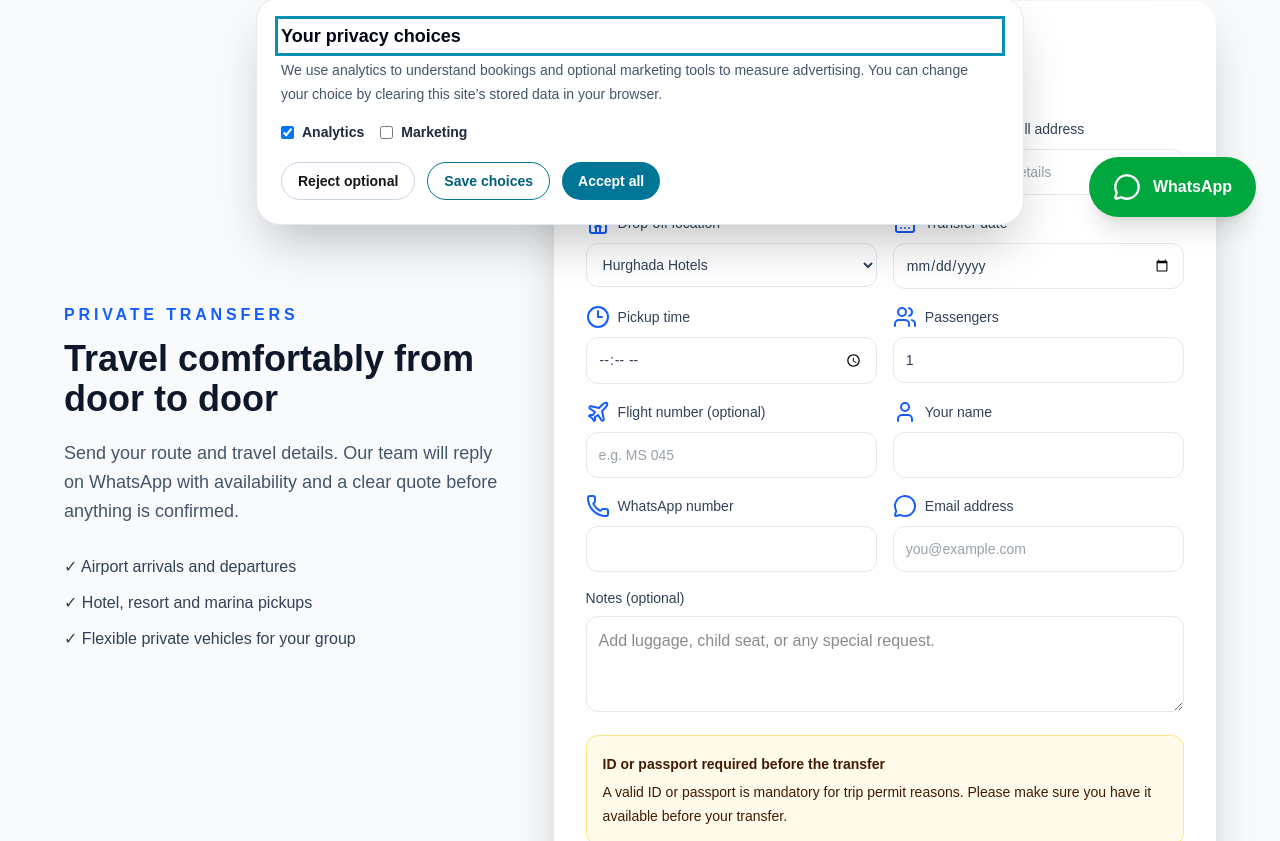
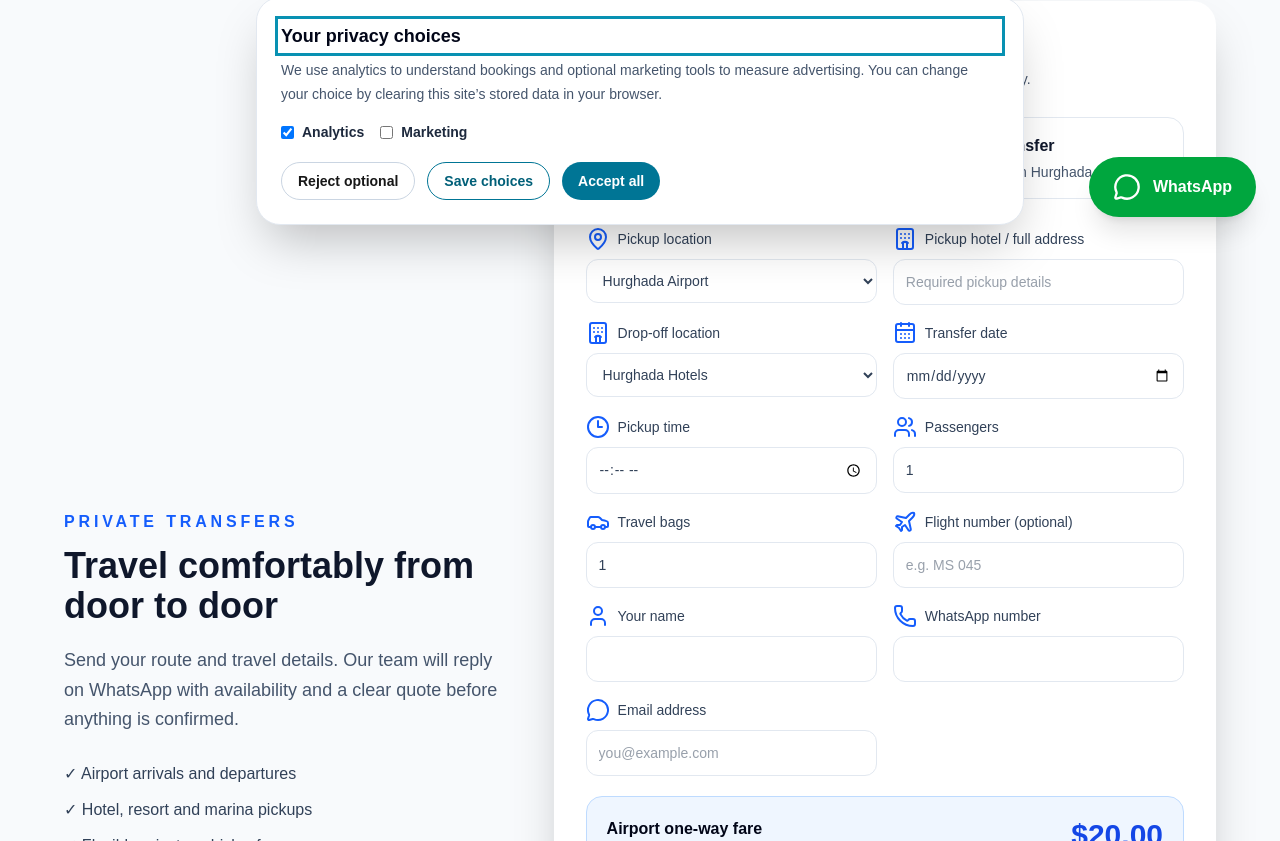
Before and after one commit to karimsalah85-cpu/inhurghada-site, a Next.js app: page /transfers in a window 1280 px wide. Shown: the part 559-1400 px from the top of the page. Built offline with nearby package versions, Linux system fonts and the light colour scheme; no server answers.

Commit message:
Add fixed transfer fares and vehicle rules

```diff
--- a/components/booking/TransferBookingForm.tsx
+++ b/components/booking/TransferBookingForm.tsx
@@ -1,35 +1,83 @@
 "use client";
 
-import { type FormEvent, type ReactNode, useState } from "react";
+import { type FormEvent, type ReactNode, useMemo, useState } from "react";
 import { CalendarDays, Car, Clock3, Hotel, MapPin, MessageCircle, Phone, Plane, User, Users } from "lucide-react";
 import { trackEvent } from "@/lib/analytics";
 
-const areas = ["Hurghada Airport", "Hurghada Hotels", "Makadi Bay", "Sahl Hasheesh", "El Gouna", "Soma Bay", "Other location"];
+const areas = ["Hurghada Airport", "Hurghada Hotels", "Senzo Mall", "Makadi Bay", "Sahl Hasheesh", "El Gouna", "Soma Bay"];
+const resortZones = new Set(["Makadi Bay", "Sahl Hasheesh", "El Gouna", "Soma Bay"]);
+type TransferService = "airport" | "senzo";
 
-export default function TransferBookingForm() {
+export default function TransferBookingForm({ initialService = "airport" }: { initialService?: TransferService }) {
+  const [service, setService] = useState<TransferService>(initialService);
   const [name, setName] = useState("");
   const [phone, setPhone] = useState("");
   const [email, setEmail] = useState("");
-  const [pickup, setPickup] = useState("Hurghada Airport");
+  const [pickup, setPickup] = useState(initialService === "airport" ? "Hurghada Airport" : "Hurghada Hotels");
   const [pickupDetails, setPickupDetails] = useState("");
-  const [dropoff, setDropoff] = useState("Hurghada Hotels");
+  const [dropoff, setDropoff] = useState(initialService === "airport" ? "Hurghada Hotels" : "Senzo Mall");
   const [date, setDate] = useState("");
   const [time, setTime] = useState("");
   const [passengers, setPassengers] = useState("1");
+  const [travelBags, setTravelBags] = useState(initialService === "airport" ? "1" : "0");
   const [flight, setFlight] = useState("");
   const [notes, setNotes] = useState("");
   const [submitting, setSubmitting] = useState(false);
   const [website, setWebsite] = useState("");
+  const passengerCount = Math.max(1, Number.parseInt(passengers, 10) || 1);
+  const bagCount = Math.max(0, Number.parseInt(travelBags, 10) || 0);
+  const baseFare = service === "airport" ? 20 : 10;
+  const resortSupplement = resortZones.has(pickup) || resortZones.has(dropoff) ? 7 : 0;
+  const total = baseFare + resortSupplement;
+  const vehicle = service === "airport" ? (passengerCount <= 2 ? "Small car" : "Larger vehicle") : "Private car";
+  const serviceAreas = service === "airport" ? areas.filter((area) => area !== "Senzo Mall") : areas.filter((area) => area !== "Hurghada Airport");
+  const routeIsValid = useMemo(() => {
+    if (pickup === dropoff) return false;
+    return service === "airport"
+      ? pickup === "Hurghada Airport" || dropoff === "Hurghada Airport"
+      : pickup === "Senzo Mall" || dropoff === "Senzo Mall";
+  }, [dropoff, pickup, service]);
+
+  function changeService(nextService: TransferService) {
+    setService(nextService);
+    if (nextService === "airport") {
+      setPickup("Hurghada Airport");
+      setDropoff("Hurghada Hotels");
+      setTravelBags("1");
+    } else {
+      setPickup("Hurghada Hotels");
+      setDropoff("Senzo Mall");
+      setPassengers((value) => String(Math.min(Number(value) || 1, 4)));
+      setTravelBags("0");
+    }
+  }
 
   async function submitTransfer(event: FormEvent<HTMLFormElement>) {
     event.preventDefault();
 
-    if (pickup === dropoff) {
-      alert("Please choose different pickup and drop-off locations.");
+    if (!routeIsValid) {
+      alert(service === "airport" ? "Airport transfers must start or finish at Hurghada Airport." : "Senzo transfers must start or finish at Senzo Mall.");
+      return;
+    }
+    if (service === "senzo" && passengerCount > 4) {
+      alert("Senzo Mall transfers allow a maximum of 4 passengers.");
+      return;
+    }
+    if (service === "senzo" && bagCount > 0) {
+      alert("Senzo Mall transfers do not allow travel bags.");
+      return;
+    }
+    if (service === "airport" && passengerCount <= 2 && bagCount > 2) {
+      alert("The small car allows a maximum of 2 travel bags. Reduce the bags or add a third passenger to request a larger vehicle.");
+      return;
+    }
+    if (service === "airport" && passengerCount > 2 && bagCount > passengerCount * 2) {
+      alert("The larger vehicle allows a maximum of 2 travel bags per passenger.");
       return;
     }
 
-    trackEvent("booking_start", { booking_type: "transfer", item_name: "Private transfer" });
+    const serviceName = service === "airport" ? "Hurghada Airport one-way transfer" : "Senzo Mall one-way transfer";
+    trackEvent("booking_start", { booking_type: "transfer", item_name: serviceName, value: total, currency: "USD" });
 
     setSubmitting(true);
     const response = await fetch("/api/bookings", {
@@ -40,10 +88,15 @@ export default function TransferBookingForm() {
         customerName: name.trim(),
         phone: phone.trim(),
         customerEmail: email.trim(),
+        tourName: serviceName,
+        location: `${pickup} to ${dropoff}`,
+        duration: "One way",
+        price: `$${total.toFixed(2)} fixed one-way fare`,
+        guests: passengers,
         date,
         hotel: `${pickup}: ${pickupDetails.trim()} → ${dropoff}`,
-        message: `${notes.trim() || "None"}\n\nPassengers: ${passengers}\nFlight: ${flight.trim() || "Not provided"}\nPickup time: ${time}`,
-        amount: 0,
+        message: `Service: ${serviceName}\nFare: $${total.toFixed(2)} (${resortSupplement ? `$${baseFare} base + $7 resort supplement` : `$${baseFare} base`})\nVehicle: ${vehicle}\nTravel bags: ${bagCount}\nNotes: ${notes.trim() || "None"}\nPassengers: ${passengers}\nFlight: ${flight.trim() || "Not provided"}\nTime: ${time}`,
+        amount: total,
         currency: "usd",
         website,
       }),
@@ -57,7 +110,7 @@ export default function TransferBookingForm() {
       return;
     }
 
-    trackEvent("booking_complete", { transaction_id: data.reference, booking_type: "transfer", item_name: "Private transfer", value: 0, currency: "USD" });
+    trackEvent("booking_complete", { transaction_id: data.reference, booking_type: "transfer", item_name: serviceName, value: total, currency: "USD" });
 
     if (!data.whatsappSent) {
       window.location.href = data.whatsappUrl;
@@ -77,26 +130,37 @@ export default function TransferBookingForm() {
       <input name="website" value={website} onChange={(event) => setWebsite(event.target.value)} tabIndex={-1} autoComplete="off" className="hidden" aria-hidden="true" />
       <div className="flex items-start gap-4">
         <div className="rounded-xl bg-blue-100 p-3 text-blue-700"><Car /></div>
-        <div><h2 className="text-2xl font-bold text-slate-900">Book a private transfer</h2><p className="mt-1 text-sm text-slate-600">We’ll confirm availability and the final price on WhatsApp.</p></div>
+        <div><h2 className="text-2xl font-bold text-slate-900">Book a private transfer</h2><p className="mt-1 text-sm text-slate-600">Choose your service and see the fixed one-way fare instantly.</p></div>
+      </div>
+
+      <div className="mt-7 grid gap-3 sm:grid-cols-2">
+        <button type="button" onClick={() => changeService("airport")} className={`rounded-2xl border p-4 text-left transition ${service === "airport" ? "border-blue-500 bg-blue-50 ring-2 ring-blue-100" : "border-slate-200 hover:border-blue-300"}`}><span className="block font-bold text-slate-900">Airport transfer</span><span className="mt-1 block text-sm text-slate-600">$20 one way within Hurghada</span></button>
+        <button type="button" onClick={() => changeService("senzo")} className={`rounded-2xl border p-4 text-left transition ${service === "senzo" ? "border-blue-500 bg-blue-50 ring-2 ring-blue-100" : "border-slate-200 hover:border-blue-300"}`}><span className="block font-bold text-slate-900">Senzo Mall transfer</span><span className="mt-1 block text-sm text-slate-600">$10 one way within Hurghada</span></button>
       </div>
 
       <div className="mt-7 grid gap-4 sm:grid-cols-2">
-        <Field icon={<MapPin />} label="Pickup location"><select value={pickup} onChange={(event) => setPickup(event.target.value)} required>{areas.map((area) => <option key={area}>{area}</option>)}</select></Field>
+        <Field icon={<MapPin />} label="Pickup location"><select value={pickup} onChange={(event) => setPickup(event.target.value)} required>{serviceAreas.map((area) => <option key={area}>{area}</option>)}</select></Field>
         <Field icon={<Hotel />} label="Pickup hotel / full address"><input type="text" value={pickupDetails} onChange={(event) => setPickupDetails(event.target.value)} placeholder="Required pickup details" required /></Field>
-        <Field icon={<Hotel />} label="Drop-off location"><select value={dropoff} onChange={(event) => setDropoff(event.target.value)} required>{areas.map((area) => <option key={area}>{area}</option>)}</select></Field>
+        <Field icon={<Hotel />} label="Drop-off location"><select value={dropoff} onChange={(event) => setDropoff(event.target.value)} required>{serviceAreas.map((area) => <option key={area}>{area}</option>)}</select></Field>
         <Field icon={<CalendarDays />} label="Transfer date"><input type="date" value={date} onChange={(event) => setDate(event.target.value)} min={new Date().toISOString().split("T")[0]} required /></Field>
         <Field icon={<Clock3 />} label="Pickup time"><input type="time" value={time} onChange={(event) => setTime(event.target.value)} required /></Field>
-        <Field icon={<Users />} label="Passengers"><input type="number" min="1" step="1" value={passengers} onChange={(event) => setPassengers(event.target.value)} required /></Field>
+        <Field icon={<Users />} label={`Passengers${service === "senzo" ? " (maximum 4)" : ""}`}><input type="number" min="1" max={service === "senzo" ? 4 : undefined} step="1" value={passengers} onChange={(event) => setPassengers(event.target.value)} required /></Field>
+        <Field icon={<Car />} label="Travel bags"><input type="number" min="0" max={service === "senzo" ? 0 : passengerCount <= 2 ? 2 : passengerCount * 2} step="1" value={travelBags} onChange={(event) => setTravelBags(event.target.value)} disabled={service === "senzo"} required /></Field>
         <Field icon={<Plane />} label="Flight number (optional)"><input type="text" value={flight} onChange={(event) => setFlight(event.target.value)} placeholder="e.g. MS 045" /></Field>
         <Field icon={<User />} label="Your name"><input type="text" value={name} onChange={(event) => setName(event.target.value)} autoComplete="name" required /></Field>
         <Field icon={<Phone />} label="WhatsApp number"><input type="tel" value={phone} onChange={(event) => setPhone(event.target.value)} autoComplete="tel" required /></Field>
         <Field icon={<MessageCircle />} label="Email address"><input type="email" value={email} onChange={(event) => setEmail(event.target.value)} autoComplete="email" placeholder="you@example.com" required /></Field>
       </div>
 
+      <div className="mt-5 rounded-2xl border border-blue-200 bg-blue-50 p-5">
+        <div className="flex items-start justify-between gap-5"><div><p className="font-bold text-slate-950">{service === "airport" ? "Airport one-way fare" : "Senzo Mall one-way fare"}</p><p className="mt-1 text-sm leading-6 text-slate-600">{resortSupplement ? `Includes the $7 supplement for ${resortZones.has(pickup) ? pickup : dropoff}.` : "Hurghada base zone—no supplement."}</p></div><p className="text-3xl font-black text-blue-700">${total.toFixed(2)}</p></div>
+        <div className="mt-4 border-t border-blue-200 pt-4 text-sm text-slate-700"><p><strong>Vehicle:</strong> {vehicle}</p>{service === "airport" ? <p className="mt-1">1–2 passengers: small car, maximum 2 bags. More than 2 passengers: larger vehicle, maximum 2 bags per person.</p> : <p className="mt-1">Maximum 4 passengers. Travel bags are not accepted.</p>}</div>
+      </div>
+
       <label className="mt-4 block text-sm font-medium text-slate-700" htmlFor="transfer-notes">Notes (optional)</label>
       <textarea id="transfer-notes" value={notes} onChange={(event) => setNotes(event.target.value)} className="mt-2 min-h-24 w-full rounded-xl border border-slate-200 p-3 outline-none focus:border-blue-500" placeholder="Add luggage, child seat, or any special request." />
       <div className="mt-4 rounded-xl border border-amber-200 bg-amber-50 p-4 text-sm leading-6 text-amber-950"><p className="font-bold">ID or passport required before the transfer</p><p className="mt-1">A valid ID or passport is mandatory for trip permit reasons. Please make sure you have it available before your transfer.</p></div>
-      <button type="submit" disabled={submitting} className="mt-5 flex w-full items-center justify-center gap-2 rounded-xl bg-green-600 px-6 py-4 font-bold text-white transition hover:bg-green-700 disabled:cursor-not-allowed disabled:opacity-60"><MessageCircle size={20} />{submitting ? "Sending transfer request…" : "Send transfer request"}</button>
+      <button type="submit" disabled={submitting} className="mt-5 flex w-full items-center justify-center gap-2 rounded-xl bg-green-600 px-6 py-4 font-bold text-white transition hover:bg-green-700 disabled:cursor-not-allowed disabled:opacity-60"><MessageCircle size={20} />{submitting ? "Sending transfer request…" : `Book one way · $${total.toFixed(2)}`}</button>
     </form>
   );
 }
--- a/components/tours/TourPageShell.tsx
+++ b/components/tours/TourPageShell.tsx
@@ -7,8 +7,10 @@ import Link from "next/link";
 import { tours } from "@/data/tours";
 import { absoluteUrl, siteName } from "@/lib/seo";
 import TourViewTracker from "@/components/analytics/TourViewTracker";
+import TransferBookingForm from "@/components/booking/TransferBookingForm";
 
 export default function TourPageShell({ tour }: { tour: Tour }) {
+  const transferService = tour.slug === "hurghada-airport-transfer" ? "airport" : tour.slug === "senzo-transfer" ? "senzo" : null;
   const faqs = tour.faqs ?? [
     { question: "Is hotel pickup included?", answer: "Pickup details are shown in the tour information. We confirm the exact pickup time and location with you on WhatsApp after booking." },
     { question: "When do I pay?", answer: "You can reserve online and pay cash on arrival unless a different payment option is clearly shown during booking." },
@@ -43,14 +45,14 @@ export default function TourPageShell({ tour }: { tour: Tour }) {
           <div className="lg:sticky lg:top-24 lg:self-start">
             <div className="mb-5 rounded-2xl border border-emerald-200 bg-emerald-50 p-4 text-sm text-emerald-900"><p className="font-bold">Reserve now, pay cash on arrival</p><p className="mt-1">We confirm pickup details by WhatsApp after your request.</p></div>
             <Suspense fallback={<div className="min-h-[620px] rounded-3xl border bg-white shadow-sm" />}>
-              <BookingForm
+              {transferService ? <TransferBookingForm initialService={transferService} /> : <BookingForm
                   tourName={tour.title}
                   price={tour.price}
                   duration={tour.duration}
                   location={tour.location}
                   participantPricing={tour.participantPricing}
                   availableTimes={tour.availableTimes}
-              />
+                />}
             </Suspense>
           </div>
         </div>
--- a/data/tours.ts
+++ b/data/tours.ts
@@ -235,14 +235,14 @@ export const tours: Tour[] = [
     description: "Experience Hurghada's desert at sunset with a memorable quad biking adventure through the mountains followed by a traditional Bedouin visit.", highlights: ["Sunset ride", "Quad bike", "Bedouin camp", "Tea", "Desert panorama"], included: ["Hotel pickup", "Quad bike ride", "Safety briefing", "Bedouin tea"], notIncluded: ["Personal expenses"], notes: ["Pickup is in the afternoon and varies with sunset time. We confirm the exact time by WhatsApp.", "Youth participation is subject to the operator's age and safety requirements.", "Bring sunglasses and closed shoes."], packageName: "Sunset desert quad safari", packageDescription: "A sunset desert ride with traditional Bedouin hospitality.", packagePrice: "22", packageLabel: "Per person", participantPricing: { adults: 22, youth: 22 }, availableTimes: ["Afternoon - exact pickup confirmed by WhatsApp"],
   },
   {
-    slug: "hurghada-airport-transfer", title: "Hurghada Airport Private Transfer", image: "/images/hurghada-airport-transfer.jpg", price: "15", rating: "5.0", reviews: "New", location: "Hurghada International Airport", duration: "Flexible", category: "Airport Transfer", badge: "Best Value",
+    slug: "hurghada-airport-transfer", title: "Hurghada Airport Private Transfer", image: "/images/hurghada-airport-transfer.jpg", price: "20", rating: "5.0", reviews: "New", location: "Hurghada International Airport", duration: "Flexible", category: "Airport Transfer", badge: "Best Value",
     seoTitle: "Hurghada Airport Private Transfer | Hotel Pickup and Drop-off", metaDescription: "Book a private transfer between Hurghada International Airport and your hotel with fixed pricing and reliable local drivers.",
-    description: "Private airport transfers between Hurghada International Airport and your hotel with comfortable vehicles, fixed pricing, and reliable local drivers.", highlights: ["Private vehicle", "Meet and greet", "Hotel pickup", "Flight monitoring", "Air-conditioned car"], included: ["Private vehicle", "Driver", "Fuel and parking"], notIncluded: ["Additional stops"], notes: ["Send your flight number and hotel name when booking.", "We confirm your meeting point by WhatsApp."], packageName: "Airport to hotel private transfer", packageDescription: "Reliable door-to-door airport transfer for your group.", packagePrice: "15", packageLabel: "From price", availableTimes: ["Time confirmed from your flight details"],
+    description: "One-way private airport transfer for a fixed $20 within Hurghada. Makadi Bay, Soma Bay, El Gouna, and Sahl Hasheesh add $7.", highlights: ["Fixed one-way fare", "Meet and greet", "Flight monitoring", "Private air-conditioned vehicle", "Automatic vehicle sizing"], included: ["Private vehicle", "Driver", "Fuel and parking"], notIncluded: ["Additional stops", "Return journey"], notes: ["1–2 passengers travel by small car with a maximum of 2 bags.", "Groups above 2 passengers receive a larger vehicle with up to 2 travel bags per person.", "Send your flight number and hotel name when booking."], packageName: "Airport one-way private transfer", packageDescription: "$20 within Hurghada; add $7 for Makadi Bay, Soma Bay, El Gouna, or Sahl Hasheesh.", packagePrice: "20", packageLabel: "Fixed one-way fare", availableTimes: ["Time confirmed from your flight details"],
   },
   {
-    slug: "senzo-transfer", title: "Private Transfer To and From Senzo Mall Hurghada", image: "/images/senzo-transfer.jpg", price: "15", rating: "New", location: "Hurghada, Egypt", duration: "Flexible", category: "Shopping Transfer", badge: "New",
+    slug: "senzo-transfer", title: "Private Transfer To and From Senzo Mall Hurghada", image: "/images/senzo-transfer.jpg", price: "10", rating: "New", location: "Hurghada, Egypt", duration: "Flexible", category: "Shopping Transfer", badge: "New",
     seoTitle: "Senzo Mall Transfer from Hurghada Hotels", metaDescription: "Convenient private transfer from your Hurghada hotel to Senzo Mall for shopping, dining and entertainment.",
-    description: "Private door-to-door transport between your Hurghada hotel and Senzo Mall for shopping, dining, and entertainment, with flexible return times.", highlights: ["Private vehicle", "Hotel pickup", "Flexible return time", "Air-conditioned car"], included: ["Private transfer", "Driver", "Fuel and parking"], notIncluded: ["Shopping and meals"], notes: ["Confirm your preferred return time when booking."], packageName: "Senzo Mall private transfer", packageDescription: "Simple door-to-door transport for shopping and dining.", packagePrice: "15", packageLabel: "From price", availableTimes: ["Preferred time confirmed by WhatsApp"],
+    description: "One-way private Senzo Mall transfer for a fixed $10 within Hurghada. Makadi Bay, Soma Bay, El Gouna, and Sahl Hasheesh add $7.", highlights: ["Fixed one-way fare", "Private vehicle", "Hotel pickup", "Flexible pickup time", "Air-conditioned car"], included: ["Private transfer", "Driver", "Fuel and parking"], notIncluded: ["Return journey", "Travel bags", "Shopping and meals"], notes: ["Maximum 4 passengers.", "Travel bags are not accepted on this service.", "Book each direction separately if you need a return journey."], packageName: "Senzo Mall one-way transfer", packageDescription: "$10 within Hurghada; add $7 for Makadi Bay, Soma Bay, El Gouna, or Sahl Hasheesh.", packagePrice: "10", packageLabel: "Fixed one-way fare", availableTimes: ["Preferred time confirmed by WhatsApp"],
   },
 
 
```
Lines whose indentation alone changed are shown as unchanged.
